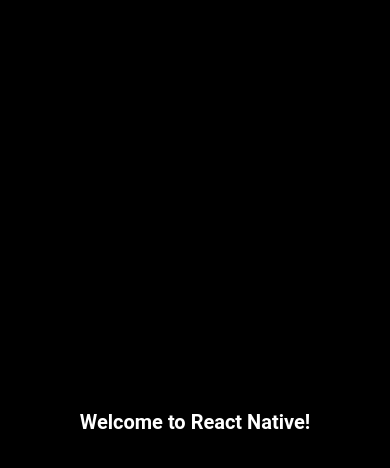
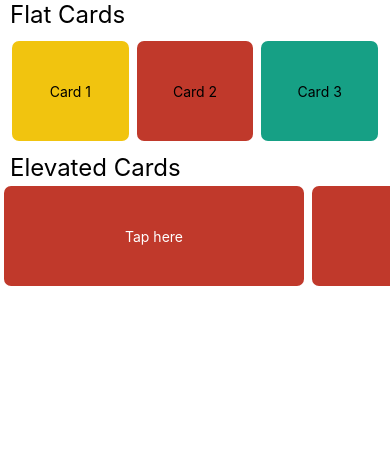
Before and after one commit to ivandj0h/my-react-native-project, a React Native app: screen / in a window 390 px wide. Shown: the top 468 px of the page. Built offline with nearby package versions, Linux system fonts and the light colour scheme.

Commit message:
playing around with styling

```diff
--- a/App.tsx
+++ b/App.tsx
@@ -1,36 +1,16 @@
 import React from 'react';
 
-import {View, Text, useColorScheme, StyleSheet} from 'react-native';
+import {SafeAreaView, ScrollView} from 'react-native';
+import FlatCards from './components/FlatCards';
+import ElevatedCard from "./components/ElevatedCard";
 
 export default function App(): JSX.Element {
-  const isDarkMode = useColorScheme() === 'dark';
-
   return (
-    <View style={styles.container}>
-      <Text style={isDarkMode ? styles.darkText : styles.whiteText}>
-        Welcome to React Native!
-      </Text>
-    </View>
+    <SafeAreaView>
+      <ScrollView>
+        <FlatCards />
+        <ElevatedCard />
+      </ScrollView>
+    </SafeAreaView>
   );
 }
-
-const styles = StyleSheet.create({
-  container: {
-    flex: 1,
-    alignItems: 'center', // left to right
-    justifyContent: 'center', // top to bottom
-    backgroundColor: '#000',
-  },
-  whiteText: {
-    fontFamily: 'Roboto, sans-serif',
-    color: '#ffffff',
-    fontWeight: 'bold',
-    fontSize: 20,
-  },
-  darkText: {
-    fontFamily: 'Roboto, sans-serif',
-    color: '#000000',
-    fontWeight: 'bold',
-    fontSize: 20,
-  },
-});
--- /dev/null
+++ b/components/ElevatedCard.tsx
@@ -0,0 +1,46 @@
+import React from 'react';
+import {Text, View, StyleSheet, ScrollView} from 'react-native';
+
+export default function ElevatedCard(): JSX.Element {
+  return (
+    <View>
+      <Text style={styles.headingText}>Elevated Cards</Text>
+      <ScrollView horizontal={true}>
+        <View style={[styles.card, styles.cardElevated]}>
+          <Text style={styles.cardText}>Tap here</Text>
+        </View>
+        <View style={[styles.card, styles.cardElevated]}>
+          <Text style={styles.cardText}>Tap here</Text>
+        </View>
+        <View style={[styles.card, styles.cardElevated]}>
+          <Text style={styles.cardText}>Tap here</Text>
+        </View>
+      </ScrollView>
+    </View>
+  );
+}
+
+const styles = StyleSheet.create({
+  container: {
+    padding: 8,
+  },
+  headingText: {
+    fontSize: 24,
+    paddingHorizontal: 10,
+  },
+  card: {
+    flex: 1,
+    alignItems: 'center',
+    justifyContent: 'center',
+    width: 300,
+    height: 100,
+    borderRadius: 7,
+    margin: 4,
+  },
+  cardElevated: {
+    backgroundColor: '#c0392b',
+  },
+  cardText: {
+    color: '#fff',
+  }
+});
--- /dev/null
+++ b/components/FlatCards.tsx
@@ -0,0 +1,51 @@
+import React from 'react';
+import {Text, View, StyleSheet} from 'react-native';
+
+export default function FlatCards(): JSX.Element {
+  return (
+    <View>
+      <Text style={styles.headingText}>Flat Cards</Text>
+      <View style={styles.container}>
+        <View style={[styles.card, styles.cardOne]}>
+          <Text>Card 1</Text>
+        </View>
+        <View style={[styles.card, styles.cardTwo]}>
+          <Text>Card 2</Text>
+        </View>
+        <View style={[styles.card, styles.cardThree]}>
+          <Text>Card 3</Text>
+        </View>
+      </View>
+    </View>
+  );
+}
+
+const styles = StyleSheet.create({
+  container: {
+    flex: 1,
+    flexDirection: 'row', // row, column, row-reverse, column-reverse (default: column) (left to right)
+    padding: 8,
+  },
+  headingText: {
+    fontSize: 24,
+    paddingHorizontal: 10,
+  },
+  card: {
+    flex: 1,
+    justifyContent: 'center',
+    alignItems: 'center',
+    height: 100,
+    width: 100,
+    borderRadius: 7,
+    margin: 4,
+  },
+  cardOne: {
+    backgroundColor: '#f1c40f',
+  },
+  cardTwo: {
+    backgroundColor: '#c0392b',
+  },
+  cardThree: {
+    backgroundColor: '#16a085',
+  },
+});
```
